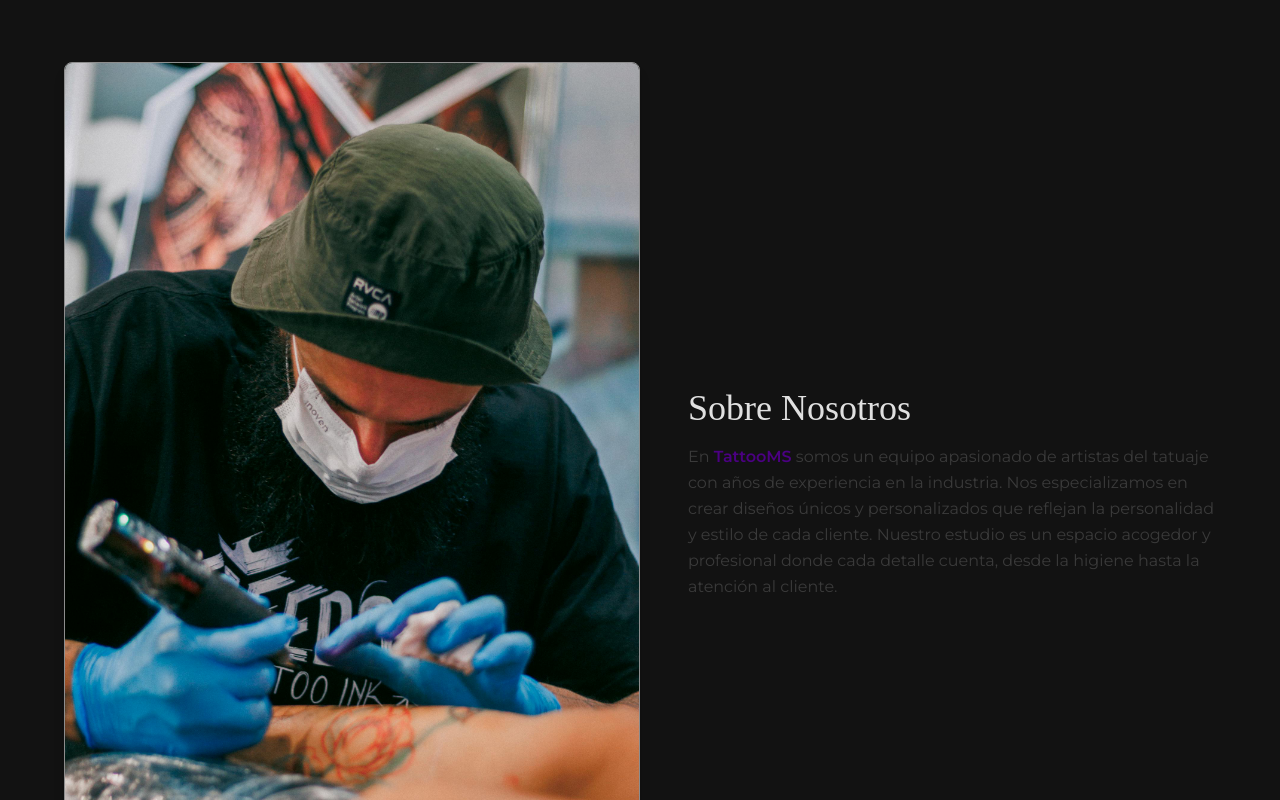
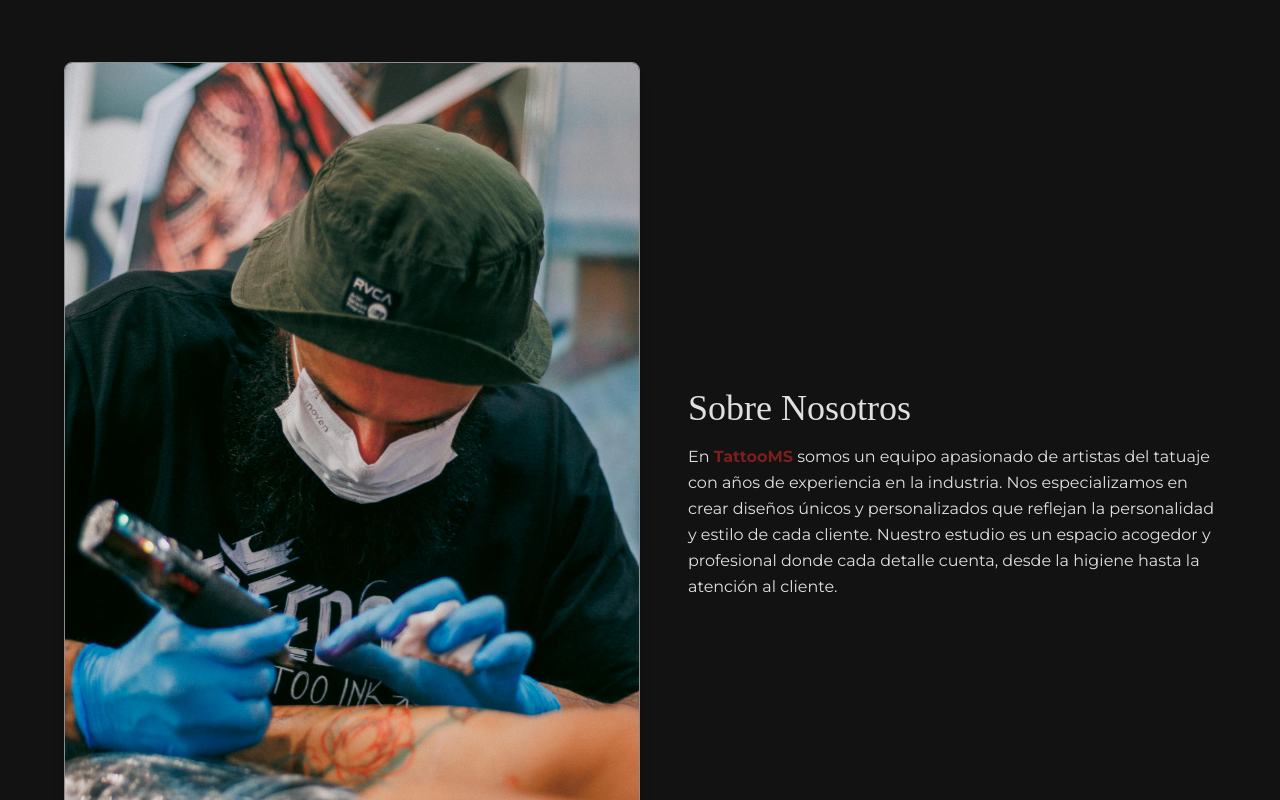
Before and after one commit to MarcoPozo/TattooMS, a React (Vite) app: page / in a window 1280 px wide. Shown: the part 818-1618 px from the top of the page. Built offline with nearby package versions, Linux system fonts and the light colour scheme; a web font is replaced by a local one.

Commit message:
Se finalizo con seccion about

```diff
--- a/index.html
+++ b/index.html
@@ -4,7 +4,7 @@
     <meta charset="UTF-8" />
     <link rel="icon" type="image/svg+xml" href="/vite.svg" />
     <meta name="viewport" content="width=device-width, initial-scale=1.0" />
-    <title>Vite + React</title>
+    <title>TattooMS</title>
   </head>
   <body>
     <div id="root"></div>
--- a/src/components/About/About.jsx
+++ b/src/components/About/About.jsx
@@ -14,9 +14,9 @@ export default function About() {
 
         <div className="text-left md:w-1/2">
           <h2 className="text-3xl md:text-4xl font-titulo text-[var(--color-text)] mb-4">Sobre Nosotros</h2>
-          <p className="text-[var(--color-text-secondary)] leading-relaxed">
-            En <span className="text-[var(--color-accent)] font-semibold">TattooMS</span> somos un equipo apasionado de artistas del tatuaje con años de experiencia en la industria. Nos especializamos
-            en crear diseños únicos y personalizados que reflejan la personalidad y estilo de cada cliente. Nuestro estudio es un espacio acogedor y profesional donde cada detalle cuenta, desde la
+          <p className="text-[var(--color-text)] leading-relaxed">
+            En <span className="text-[var(--color-primary)] font-bold">TattooMS</span> somos un equipo apasionado de artistas del tatuaje con años de experiencia en la industria. Nos especializamos en
+            crear diseños únicos y personalizados que reflejan la personalidad y estilo de cada cliente. Nuestro estudio es un espacio acogedor y profesional donde cada detalle cuenta, desde la
             higiene hasta la atención al cliente.
           </p>
         </div>
--- a/src/components/Hero/Hero.jsx
+++ b/src/components/Hero/Hero.jsx
@@ -21,6 +21,8 @@ export default function Hero() {
           Agenda una cita
         </motion.button>
       </div>
+
+      <div className="absolute bottom-0 left-0 w-full h-24 bg-gradient-to-b from-transparent to-[var(--color-bg)] pointer-events-none z-10"></div>
     </section>
   );
 }
```
